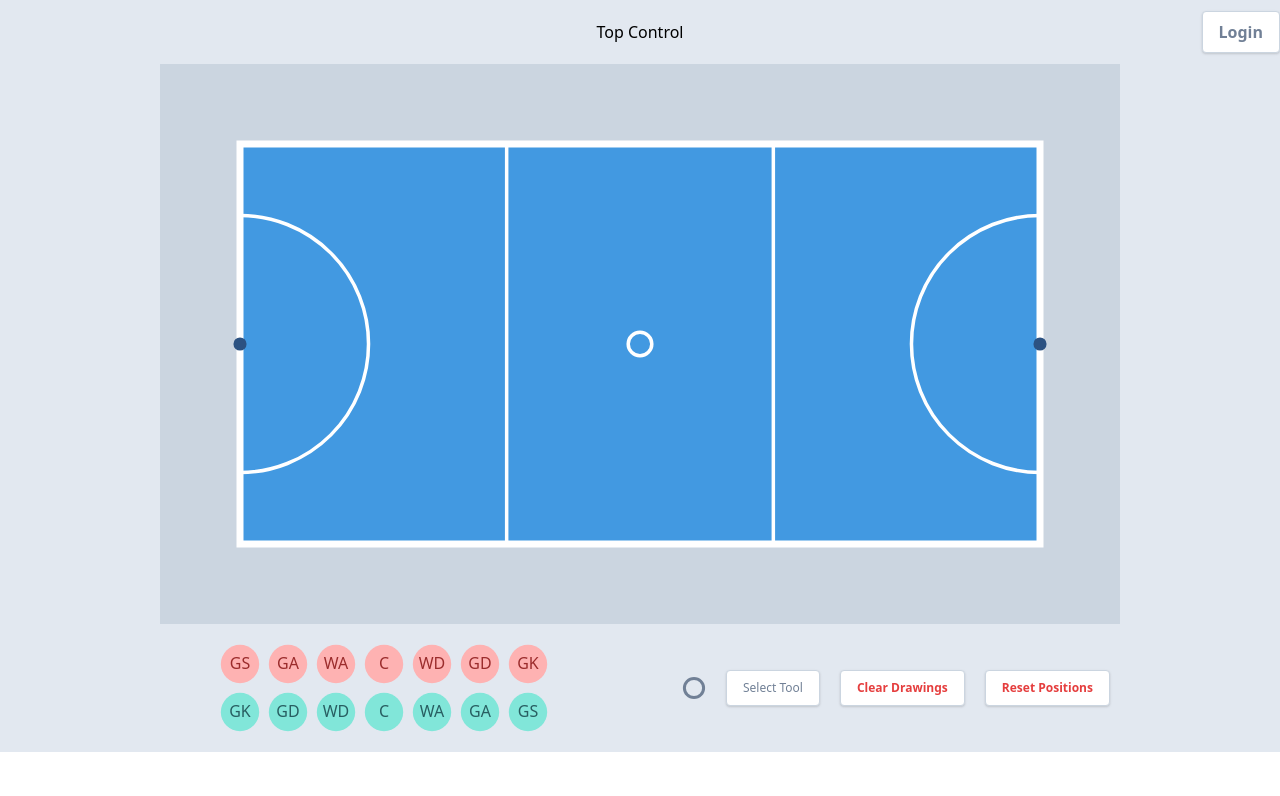
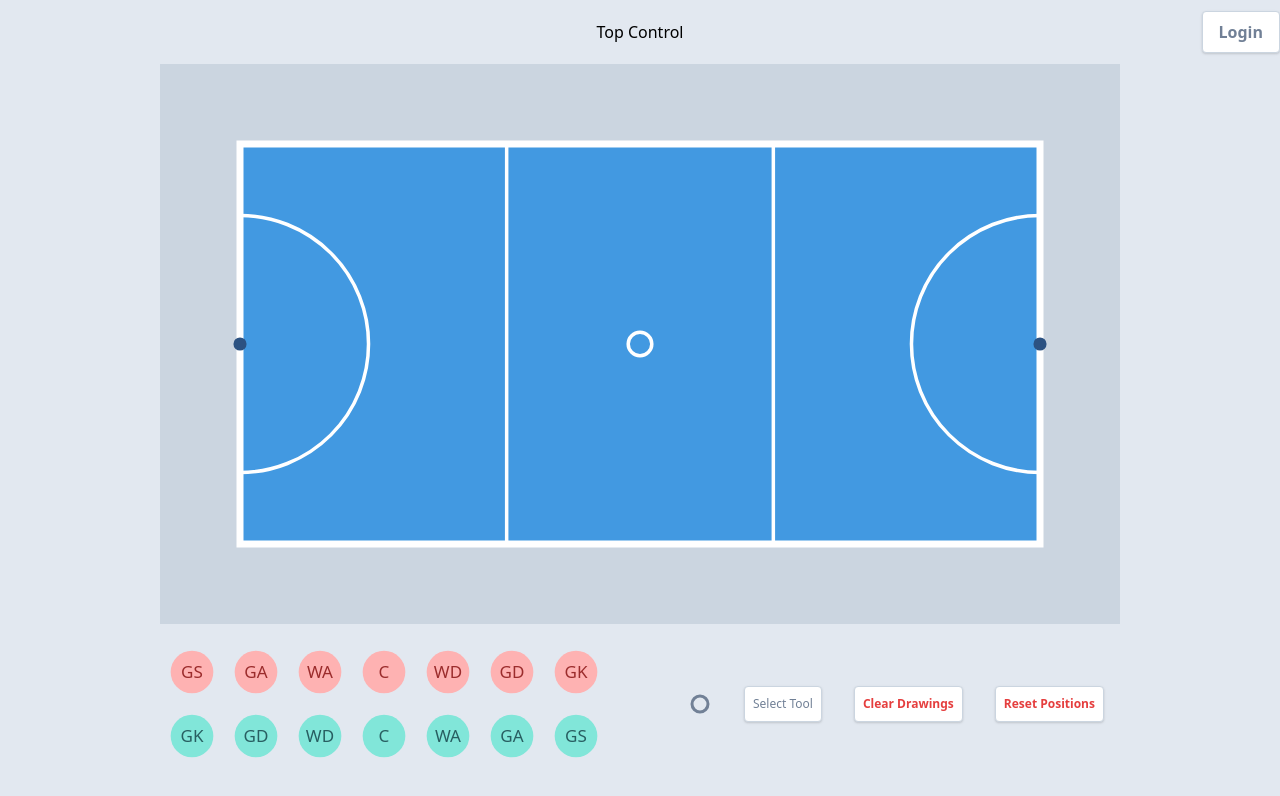
Before and after one commit to exnight/netboard, a React app: page / in a window 1280 px wide. Shown: the top 796 px of the page. Built offline with nearby package versions, Linux system fonts and the light colour scheme; the HTML template or start-up script is replaced by a standard one.

Commit message:
adjust element size and position

```diff
--- a/src/components/app/board/Ball.tsx
+++ b/src/components/app/board/Ball.tsx
@@ -20,7 +20,6 @@ const Ball: React.FC = () => {
   }, [id, currState, setCoorState]);
 
   return (
-    <>
     <svg
       width={svgWidth}
       height={svgHeight}
@@ -30,20 +29,19 @@ const Ball: React.FC = () => {
       <circle
         cx={svgWidth / 2}
         cy={svgHeight / 2}
-          r={svgDim / 2.5}
+        r={svgDim / 3}
         className="fill-current text-gray-300"
       />
       <circle
         cx={svgWidth / 2}
         cy={svgHeight / 2}
-          r={svgDim / 2.5}
+        r={svgDim / 3}
         strokeWidth="3"
         fill="none"
         className="stroke-current text-gray-600"
       />
       <title>Ball</title>
     </svg>
-    </>
   );
 };
 
--- a/src/components/app/board/Board.tsx
+++ b/src/components/app/board/Board.tsx
@@ -32,7 +32,7 @@ const Board: React.FC = () => {
   }, [coorState]);
 
   return (
-    <div className="h-full flex flex-col container items-center">
+    <div className="h-screen flex flex-col container items-center">
       <CoorContext.Provider value={coorProviderValue}>
         <TopControl />
         <Court />
--- a/src/components/app/board/BottomControl.tsx
+++ b/src/components/app/board/BottomControl.tsx
@@ -13,6 +13,9 @@ interface Props {
 
 const toolClassName =
   'w-full px-4 py-2 hover:bg-indigo-500 hover:text-white focus:outline-none';
+
+const baseBtnClassName =
+  'focus:outline-none focus:shadow-outline lg:py-2 lg:px-2 md:p-0 border border-gray-400 rounded shadow';
 
 const BottomControl: React.FC<Props> = (props) => {
   const { players } = props;
@@ -91,21 +94,21 @@ const BottomControl: React.FC<Props> = (props) => {
           <button
             type="button"
             onClick={() => setToolIsOpen(!toolIsOpen)}
-            className="relative z-10 text-xs bg-white text-gray-600 hover:bg-gray-500 hover:text-white focus:outline-none focus:shadow-outline py-2 px-4 border border-gray-400 rounded shadow"
+            className={`relative z-10 text-xs bg-white text-gray-600 hover:bg-gray-500 hover:text-white ${baseBtnClassName}`}
           >
             Select Tool
           </button>
         </div>
         <button
           type="button"
-          className="text-xs bg-white text-red-600 hover:bg-red-500 hover:text-white focus:outline-none focus:shadow-outline font-semibold py-2 px-4 border border-gray-400 rounded shadow"
+          className={`text-xs bg-white text-red-600 hover:bg-red-500 hover:text-white font-semibold ${baseBtnClassName}`}
         >
           Clear Drawings
         </button>
         <button
           type="button"
           onClick={() => resetAllCoor(setCoorState)}
-          className="text-xs bg-white text-red-600 hover:bg-red-500 hover:text-white focus:outline-none focus:shadow-outline font-semibold py-2 px-4 border border-gray-400 rounded shadow"
+          className={`text-xs bg-white text-red-600 hover:bg-red-500 hover:text-white font-semibold ${baseBtnClassName}`}
         >
           Reset Positions
         </button>
--- a/src/components/app/board/Player.tsx
+++ b/src/components/app/board/Player.tsx
@@ -3,7 +3,7 @@ import React, { useContext, useEffect, useRef } from 'react';
 import { makeDraggable, updateCoor, resetCoor } from './util/helper';
 import { CoorContext } from './util/CoorContext';
 
-const svgDim = 48;
+const svgDim = 24;
 const svgWidth = svgDim;
 const svgHeight = svgDim;
 
@@ -29,8 +29,9 @@ const Player: React.FC<Props> = (props) => {
 
   return (
     <svg
-      width={svgWidth}
-      height={svgHeight}
+      width="100%"
+      height="100%"
+      viewBox={`0 0 ${svgWidth} ${svgHeight}`}
       textAnchor="middle"
       ref={ref}
       onDoubleClick={() => resetCoor(id, setCoorState)}
@@ -38,13 +39,13 @@ const Player: React.FC<Props> = (props) => {
       <circle
         cx={svgWidth / 2}
         cy={svgHeight / 2}
-        r={svgDim / 2.5}
+        r={svgDim / 3}
         className={`fill-current ${circleColor}`}
       />
       <text
         x={svgWidth / 2}
         y={svgHeight * 0.6}
-        strokeWidth="14px"
+        fontSize="40%"
         className={`fill-current ${textColor}`}
       >
         {pos}
```
Lines whose indentation alone changed are shown as unchanged.
